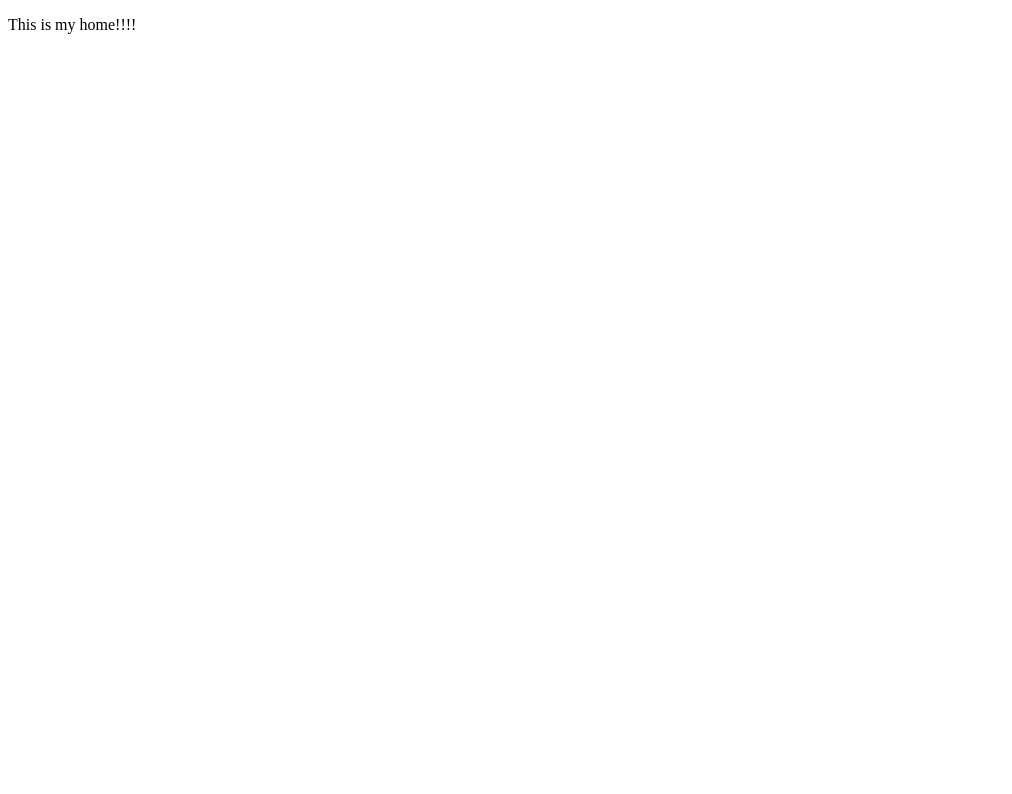
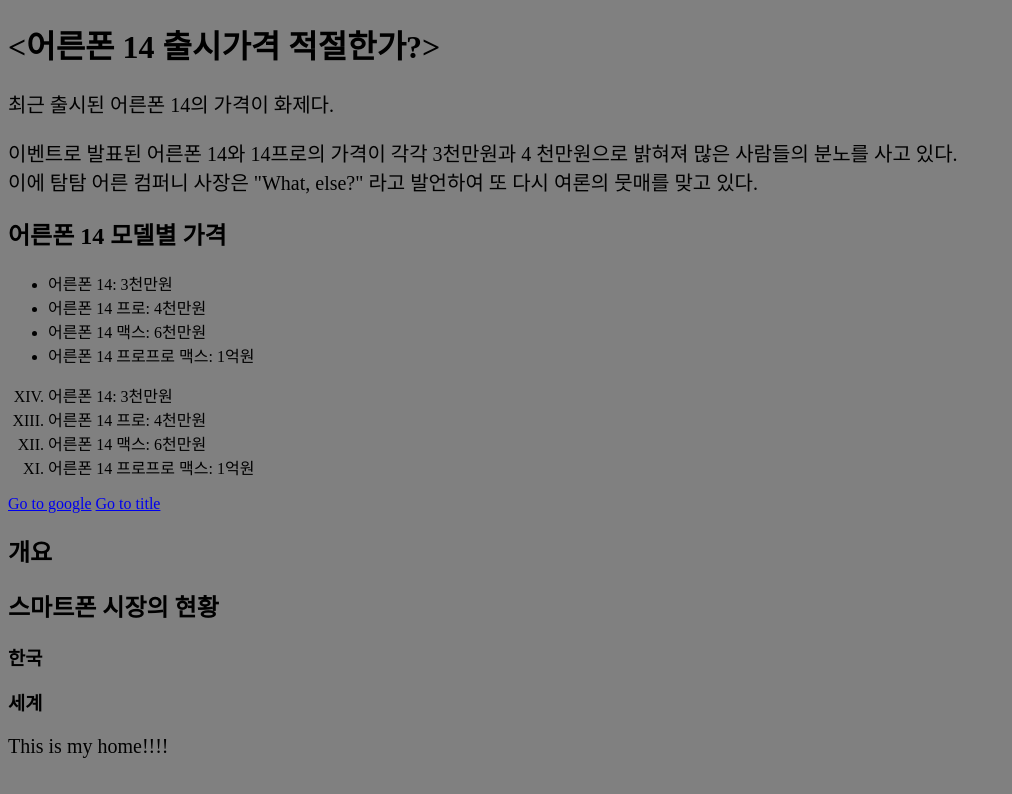
Before and after one commit to km-ulgoon/web-dev-lab, a plain HTML site: page index.html in a window 1280 px wide. Shown: the whole page, without its empty margins (0-1012 px from the left). Drawn offline with Linux system fonts and the light colour scheme.

Commit message:
HTML body content

```diff
--- a/index.html
+++ b/index.html
@@ -10,9 +10,56 @@
     <meta name="keywords" content="국민대, MBA, 디지털마케팅, 일일 코로나확진자수 ">
 
     <meta property="og:title" content="나의 첫 HTML 페이지">
+    <meta property="og:description" content="이 페이지는 1950년 영국에서 시작된 역사깊은 페이지 입니다.">
+    <link href="style.css" type="text/css" rel="stylesheet">
+    <style>
+      p {
+        font-size: 20px;
+      }
+    </style>
+
+    <script>
+      //alert('당신의 컴퓨터가 감염되었습니다. 치료하시려면 1.0btc를 보내세요');
+    </script>
+    <script src="index.js"></script>
 
   </head>
   <body>
+
+    <h1 id="main-title">&#60;어른폰 14 출시가격 적절한가?&#62;</h1>
+    <p>최근 출시된 어른폰 14의 가격이 화제다.</p>
+
+    <p>이벤트로 발표된 어른폰 14와 14프로의
+      가격이
+      각각
+      3천만원과 4
+      천만원으로 밝혀져 많은 사람들의 분노를 사고 있다.<br/>이에 탐탐 어른 컴퍼니 사장은 "What, else?" 라고 발언하여 또 다시 여론의 뭇매를 맞고 있다.</p>
+
+    <h2>어른폰 14 모델별 가격</h2>
+    <ul>
+      <li>어른폰 14: 3천만원</li>
+      <li>어른폰 14 프로: 4천만원</li>
+      <li>어른폰 14 맥스: 6천만원</li>
+      <li>어른폰 14 프로프로 맥스: 1억원</li>
+    </ul>
+    <ol start="14" type="I" reversed>
+      <!-- type: a A(알파벳) i I(로마자) -->
+      <li>어른폰 14: 3천만원</li>
+      <li>어른폰 14 프로: 4천만원</li>
+      <li>어른폰 14 맥스: 6천만원</li>
+      <li>어른폰 14 프로프로 맥스: 1억원</li>
+    </ol>
+
+    <a href="https://www.google.com/" target="_blank">Go to google</a>
+    <a href="#main-title">Go to title</a>
+
+    <h2>개요</h2>
+    <h2>스마트폰 시장의 현황</h2>
+    <h3>한국</h3>
+    <h3>세계</h3>
+
+
+
     <p>This is my home!!!!</p>
   </body>
 </html>
--- /dev/null
+++ b/style.css
@@ -0,0 +1,3 @@
+body {
+  background-color: gray;
+}
```
